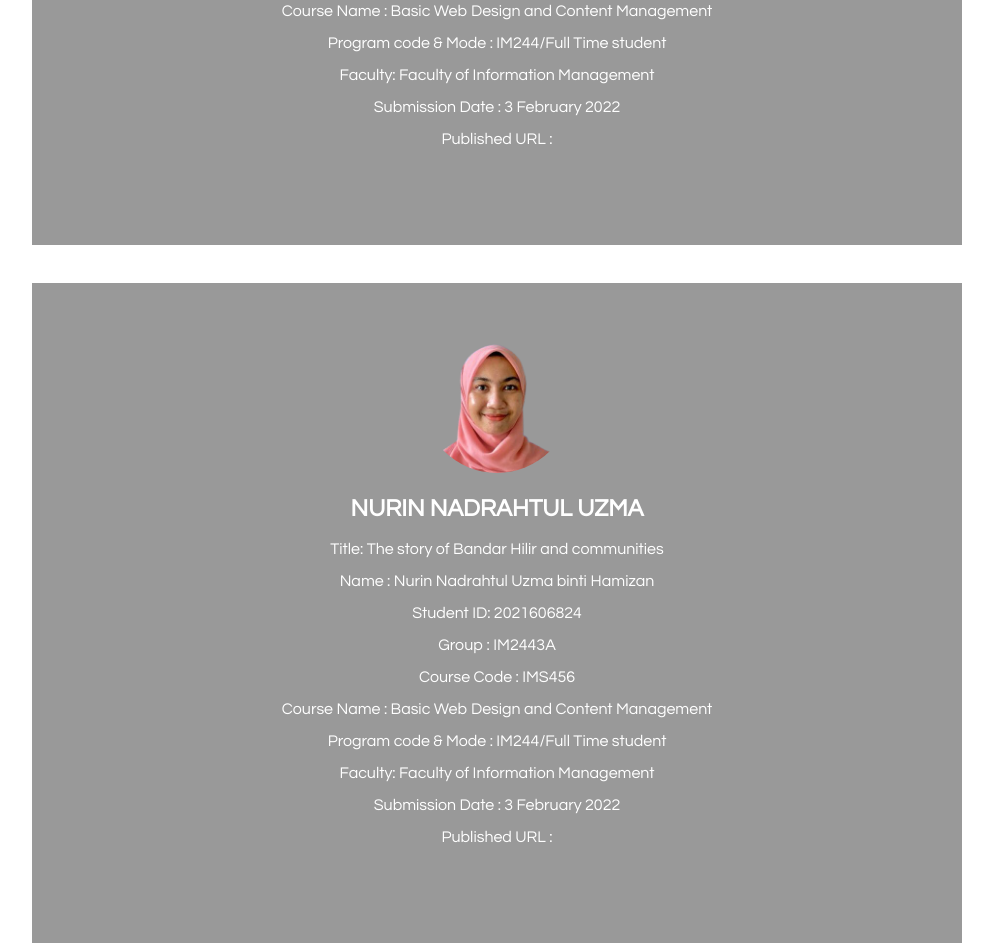
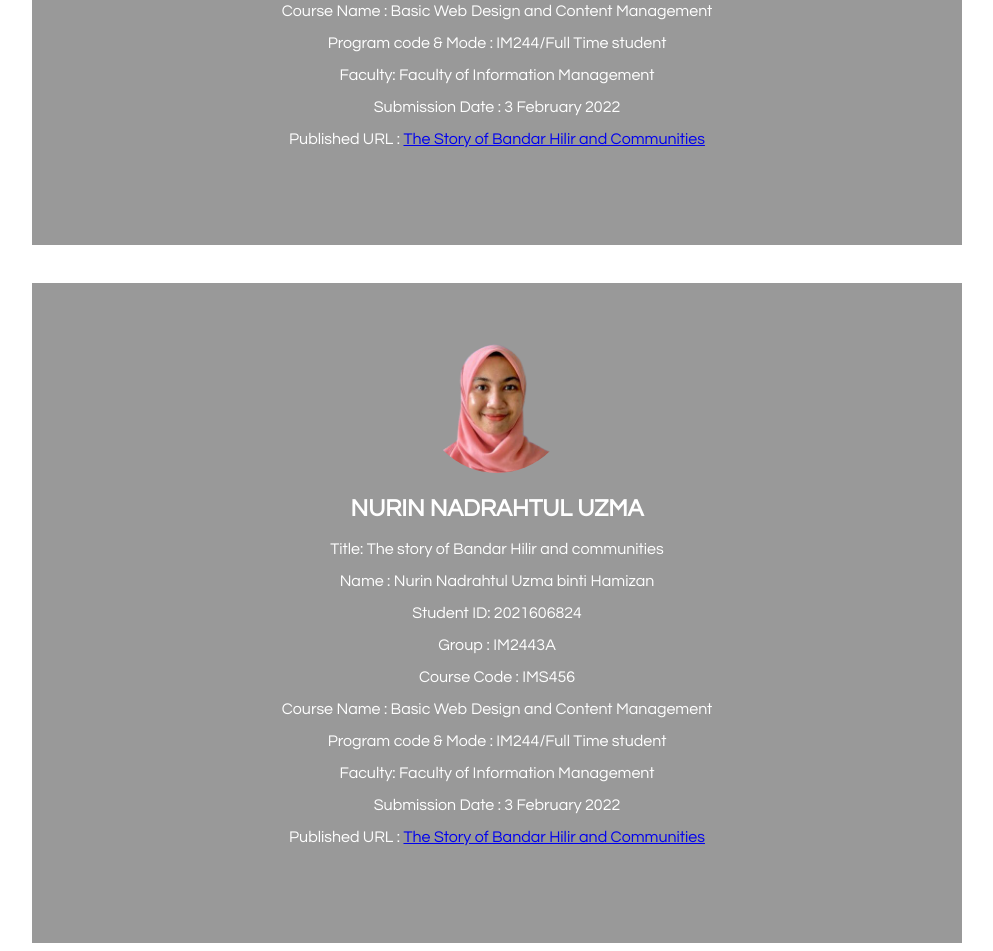
Before and after one commit to FARAHFATINI/GROUP-8-THE-STORY-OF-BANDAR-HILIR-AND-COMMUNITIES, a plain HTML site: page about us.html in a window 1280 px wide. Shown: the part 1151-2102 px from the top of the page, without its empty margins (143-1136 px from the left). Drawn offline with Linux system fonts and the light colour scheme.

Commit message:
Update about us.html

```diff
--- a/about us.html
+++ b/about us.html
@@ -46,7 +46,7 @@
             <p>Program code & Mode : IM244/Full Time student</p>
 			<p>Faculty: Faculty of Information Management</p>
 			<p>Submission Date : 3 February 2022</p>
-            <p>Published URL : <a href="https://farahfatini.github.io/GROUP-8-THE-STORY-OF-BANDAR-HILIR-AND-COMMUNITIES/" target="_self"></p></a>
+            <p>Published URL : <a href="https://farahfatini.github.io/GROUP-8-THE-STORY-OF-BANDAR-HILIR-AND-COMMUNITIES/" target="_self"> The Story of Bandar Hilir and Communities </p></a>
     </div>
 
 			<div class="box">
@@ -62,7 +62,7 @@
 				<p>Program code & Mode : IM244/Full Time student</p>
 				<p>Faculty: Faculty of Information Management</p>
 				<p>Submission Date : 3 February 2022</p>
-				<p>Published URL : <a href="https://farahfatini.github.io/GROUP-8-THE-STORY-OF-BANDAR-HILIR-AND-COMMUNITIES/" target="_self"></p></a>
+				<p>Published URL : <a href="https://farahfatini.github.io/GROUP-8-THE-STORY-OF-BANDAR-HILIR-AND-COMMUNITIES/" target="_self"> The Story of Bandar Hilir and Communities </p></a>
 			</div>
 
 
@@ -79,7 +79,7 @@
             <p>Program code & Mode : IM244/Full Time student</p>
 			<p>Faculty: Faculty of Information Management</p>
 			<p>Submission Date : 3 February 2022</p>
-			<p>Published URL : <a href="https://farahfatini.github.io/GROUP-8-THE-STORY-OF-BANDAR-HILIR-AND-COMMUNITIES/" target="_self"></p></a>
+			<p>Published URL : <a href="https://farahfatini.github.io/GROUP-8-THE-STORY-OF-BANDAR-HILIR-AND-COMMUNITIES/" target="_self"> The Story of Bandar Hilir and Communities </p></a>
 		  </div>
 
 
```
